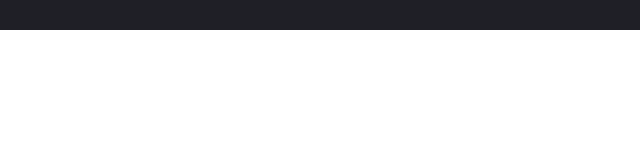
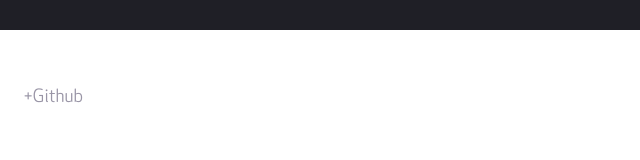
Before and after one commit to diy/core-styles, a website: page templates/_html.html in a window 1280 px wide. Shown: the full height of the page, 0-640 px from the left. Drawn offline with nearby package versions, Linux system fonts and the light colour scheme; files that its build step writes are made by us from their sources; files whose address does not match are found by name; a web font is replaced by a local one.

Commit message:
Add links to styleguide/github respectively

```diff
--- a/templates/_html.html
+++ b/templates/_html.html
@@ -9,6 +9,10 @@
         <nav class="toc">
             <ul data-bind="navlist">
                 <li data-bind="navItem"><a href="#" class="dark-link"></a></li>
+
+                <li>
+                    <a href="http://github.com/diy/core-styles/" class="dark-link">+Github</a>
+                </li>
             </ul>
         </nav>
 
```
Also changed, not shown: readme.md.
